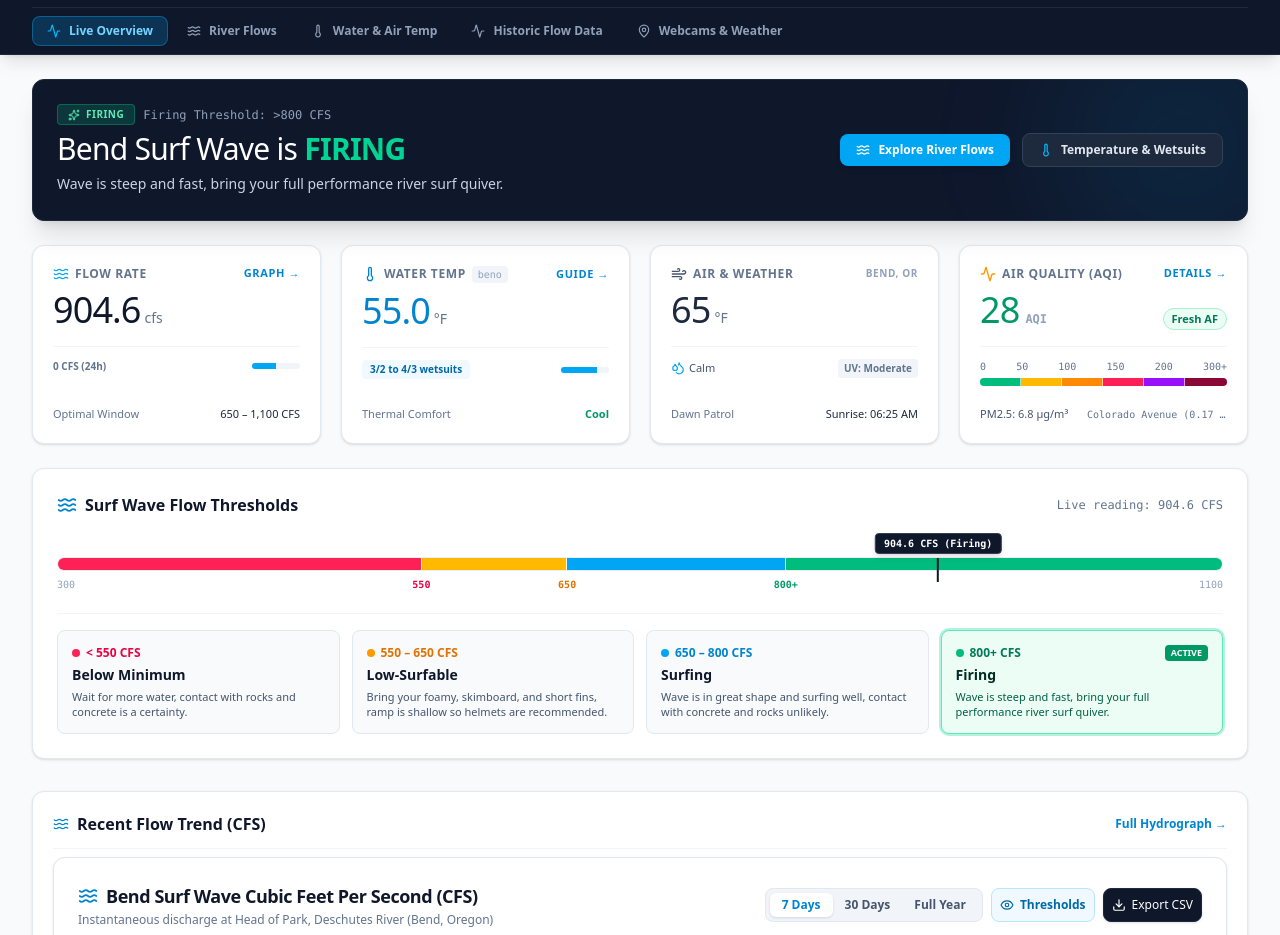
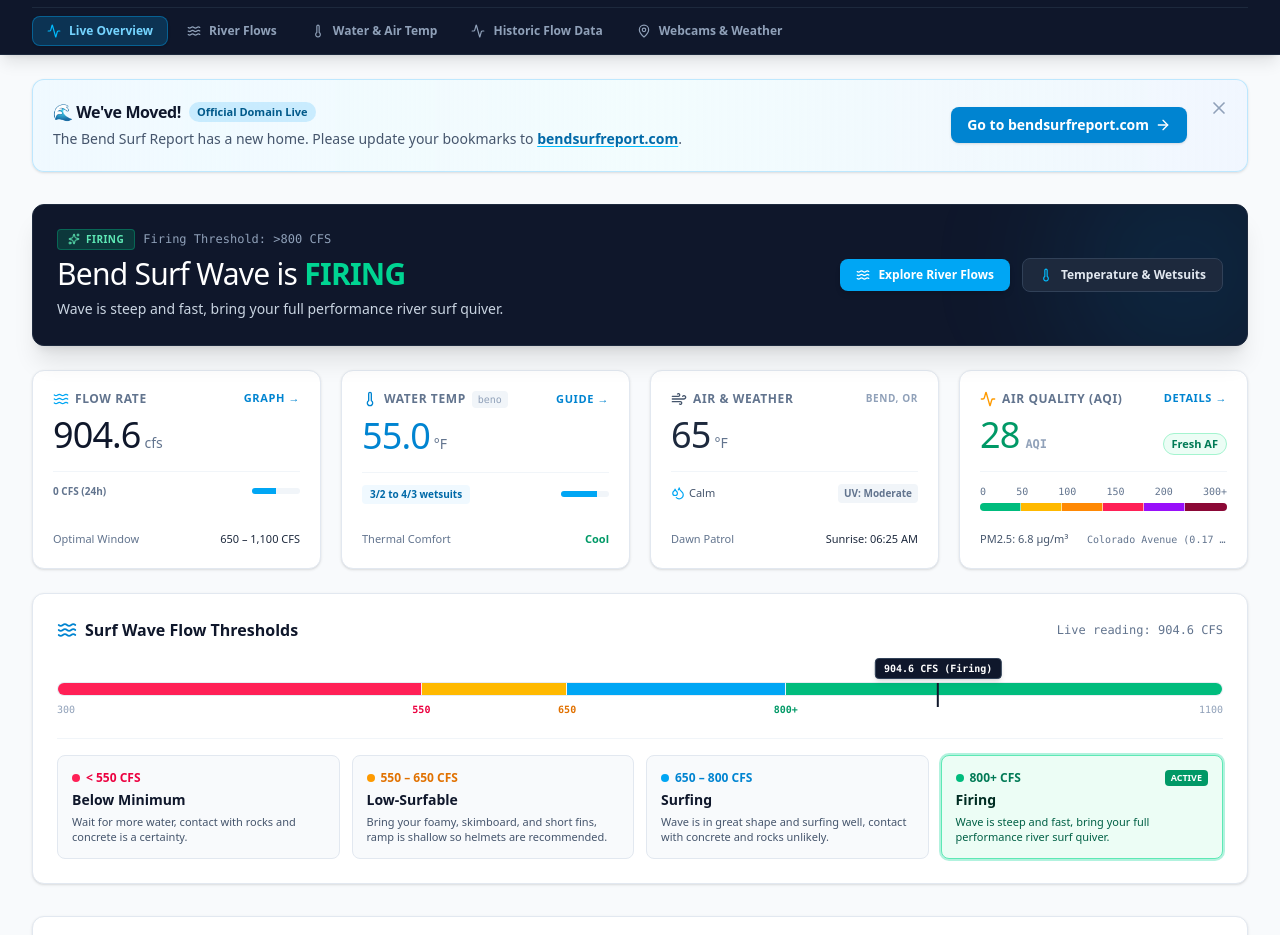
Before and after one commit to nick4rivers/bend-surf-wave, a React (Vite) app: page / in a window 1280 px wide. Shown: the part 57-992 px from the top of the page. Built offline with nearby package versions, Linux system fonts and the light colour scheme; no server answers.

Commit message:
feat: add domain migration banner
Introduce a migration banner to notify users on non-production domains to switch to the new production URL. Also removed the unused CSV export functionality from the flow graph.

```diff
--- a/src/App.tsx
+++ b/src/App.tsx
@@ -6,6 +6,7 @@
 import { HydroNetworkGraph } from "./components/HydroNetworkGraph";
 import { HistoricalGraph } from "./components/HistoricalGraph";
 import { CamsAndWeather } from "./components/CamsAndWeather";
+import { DomainMigrationBanner } from "./components/DomainMigrationBanner";
 import { SurfDataResponse, ActiveTab, UnitType } from "./types";
 import { getSurfReport } from "./services/riverDataService";
 import { Waves, RefreshCw, AlertCircle } from "lucide-react";
@@ -100,7 +101,10 @@
       />
 
       {/* Main Content Area */}
-      <main className="flex-1 max-w-7xl w-full mx-auto px-4 sm:px-6 lg:px-8 py-6 space-y-8">
+      <main className="flex-1 max-w-7xl w-full mx-auto px-4 sm:px-6 lg:px-8 py-6 space-y-6 sm:space-y-8">
+        {/* Domain Migration Banner (only rendered on non-production/preview hostnames) */}
+        <DomainMigrationBanner />
+
         {activeTab === "overview" && (
           <div className="space-y-8 animate-in fade-in duration-300">
             <MetricCards
@@ -114,25 +118,7 @@
 
             {/* Flow & Temperature chart sections stacked full-width */}
             <div className="flex flex-col gap-6">
-              <div className="bg-white border border-slate-200 rounded-xl p-5 shadow-sm flex flex-col justify-between">
-                <div className="flex items-center justify-between pb-3 border-b border-slate-100">
-                  <div className="flex items-center gap-2">
-                    <Waves className="w-4 h-4 text-sky-600" />
-                    <h3 className="font-bold text-slate-900 text-base">
-                      Recent Flow Trend (CFS)
-                    </h3>
-                  </div>
-                  <button
-                    onClick={() => setActiveTab("flow")}
-                    className="text-xs text-sky-600 hover:text-sky-700 font-semibold flex items-center gap-1"
-                  >
-                    Full Hydrograph &rarr;
-                  </button>
-                </div>
-                <div className="py-2">
-                  <FlowGraph data={data} unit={unit} />
-                </div>
-              </div>
+              <FlowGraph data={data} unit={unit} />
 
               <div className="bg-white border border-slate-200 rounded-xl p-5 shadow-sm flex flex-col justify-between">
                 <div className="flex items-center justify-between pb-3 border-b border-slate-100">
--- /dev/null
+++ b/src/components/DomainMigrationBanner.tsx
@@ -0,0 +1,96 @@
+import React, { useState, useEffect } from "react";
+import { ArrowRight, X } from "lucide-react";
+
+export const DomainMigrationBanner: React.FC = () => {
+  const [shouldShow, setShouldShow] = useState(false);
+
+  useEffect(() => {
+    if (typeof window === "undefined") return;
+
+    // Check if user previously dismissed banner in this session
+    const isDismissed = sessionStorage.getItem("bend_migration_banner_dismissed") === "true";
+    if (isDismissed) {
+      setShouldShow(false);
+      return;
+    }
+
+    const host = window.location.hostname.toLowerCase();
+
+    // Do NOT render if the visitor is already on the production domain
+    if (host === "bendsurfreport.com" || host === "www.bendsurfreport.com") {
+      setShouldShow(false);
+      return;
+    }
+
+    // Render for any external or temporary preview domains (e.g. AI Studio, Vercel, Firebase)
+    setShouldShow(true);
+  }, []);
+
+  const handleDismiss = () => {
+    setShouldShow(false);
+    try {
+      sessionStorage.setItem("bend_migration_banner_dismissed", "true");
+    } catch {
+      // Ignore storage errors if disabled
+    }
+  };
+
+  if (!shouldShow) {
+    return null;
+  }
+
+  return (
+    <div
+      id="domain-migration-banner"
+      role="alert"
+      className="relative overflow-hidden rounded-xl border border-sky-200/90 bg-gradient-to-r from-sky-50 via-cyan-50/50 to-blue-50/80 p-4 sm:p-5 shadow-sm text-slate-800 transition-all animate-in fade-in slide-in-from-top-2 duration-300"
+    >
+      {/* Top right dismiss button on mobile/desktop */}
+      <button
+        id="migration-banner-dismiss-btn"
+        type="button"
+        onClick={handleDismiss}
+        aria-label="Dismiss notification"
+        className="absolute top-3 right-3 p-1.5 rounded-lg text-slate-400 hover:text-slate-700 hover:bg-sky-100/70 transition-colors focus:outline-none focus:ring-2 focus:ring-sky-500"
+      >
+        <X className="h-5 w-5" />
+      </button>
+
+      <div className="flex flex-col sm:flex-row sm:items-center justify-between gap-3.5 sm:gap-6 pr-8 sm:pr-10">
+        {/* Messaging */}
+        <div className="flex-1 min-w-0 space-y-1">
+          <div className="flex items-center gap-2 flex-wrap">
+            <h3 className="text-base font-bold text-slate-900 tracking-tight">
+              🌊 We&apos;ve Moved!
+            </h3>
+            <span className="inline-flex items-center px-2 py-0.5 rounded-full text-[11px] font-semibold bg-sky-200/70 text-sky-800">
+              Official Domain Live
+            </span>
+          </div>
+          <p className="text-xs sm:text-sm text-slate-600 leading-relaxed max-w-2xl">
+            The Bend Surf Report has a new home. Please update your bookmarks to{" "}
+            <a
+              href="https://www.bendsurfreport.com"
+              className="font-semibold text-sky-700 underline hover:text-sky-800 decoration-sky-400 underline-offset-2"
+            >
+              bendsurfreport.com
+            </a>
+            .
+          </p>
+        </div>
+
+        {/* Action button */}
+        <div className="pt-1 sm:pt-0 sm:self-center shrink-0">
+          <a
+            id="migration-banner-redirect-btn"
+            href="https://www.bendsurfreport.com"
+            className="inline-flex items-center justify-center gap-1.5 w-full sm:w-auto px-4 py-2 rounded-lg bg-sky-600 hover:bg-sky-700 active:bg-sky-800 text-white font-semibold text-xs sm:text-sm shadow-sm transition-colors whitespace-nowrap"
+          >
+            <span>Go to bendsurfreport.com</span>
+            <ArrowRight className="h-4 w-4" />
+          </a>
+        </div>
+      </div>
+    </div>
+  );
+};
--- a/src/components/FlowGraph.tsx
+++ b/src/components/FlowGraph.tsx
@@ -9,7 +9,7 @@
   ReferenceLine,
   CartesianGrid,
 } from "recharts";
-import { Waves, Calendar, Download, Eye, TrendingUp, Maximize2 } from "lucide-react";
+import { Waves, Calendar, Eye, TrendingUp, Maximize2 } from "lucide-react";
 import { SurfDataResponse, TimeRange, UnitType } from "../types";
 import { formatHydroDateTime } from "../utils/dateUtils";
 
@@ -82,32 +82,6 @@
     return { min, max, avg, current };
   }, [filteredData]);
 
-  // Export current view data as CSV
-  const handleExportCSV = () => {
-    const headers = "Date,CFS,M3_per_sec,Status\n";
-    const rows = filteredData
-      .map((d) => {
-        const status =
-          d.cfs >= 800
-            ? "FIRING"
-            : d.cfs >= 650
-            ? "SURFING"
-            : d.cfs >= 550
-            ? "LOW-SURFABLE"
-            : "BELOW MINIMUM";
-        return `"${d.date}",${d.cfs},${(d.cfs * 0.0283).toFixed(2)},"${status}"`;
-      })
-      .join("\n");
-    const blob = new Blob([headers + rows], { type: "text/csv;charset=utf-8;" });
-    const url = URL.createObjectURL(blob);
-    const link = document.createElement("a");
-    link.setAttribute("href", url);
-    link.setAttribute("download", `Bend_Surf_Wave_Flow_${timeRange}.csv`);
-    document.body.appendChild(link);
-    link.click();
-    document.body.removeChild(link);
-  };
-
   // Custom Tooltip
   const CustomTooltip = ({ active, payload, label }: any) => {
     if (active && payload && payload.length) {
@@ -162,7 +136,7 @@
             <div className="flex items-center gap-2">
               <Waves className="w-5 h-5 text-sky-600" />
               <h3 className="font-bold text-base sm:text-lg text-slate-900 tracking-tight">
-                Bend Surf Wave Cubic Feet Per Second (CFS)
+                Bend Surf Wave Current Flow (CFS)
               </h3>
             </div>
             <p className="text-xs text-slate-500 mt-0.5">
@@ -170,7 +144,7 @@
             </p>
           </div>
 
-          {/* Time Range Filter Buttons & CSV Export */}
+          {/* Time Range Filter Buttons */}
           <div className="flex flex-wrap items-center gap-2">
             <div className="flex bg-slate-100 border border-slate-200 rounded-lg p-1 text-xs">
               {(["7d", "30d", "all"] as TimeRange[]).map((r) => (
@@ -201,16 +175,6 @@
             >
               <Eye className="w-3.5 h-3.5" />
               <span className="hidden sm:inline">Thresholds</span>
-            </button>
-
-            <button
-              id="export-flow-csv-btn"
-              onClick={handleExportCSV}
-              className="p-2 rounded-lg bg-slate-900 hover:bg-slate-800 text-white border border-slate-800 text-xs font-medium flex items-center gap-1.5 transition shadow-sm"
-              title="Download raw flow CSV data"
-            >
-              <Download className="w-3.5 h-3.5" />
-              <span className="hidden sm:inline">Export CSV</span>
             </button>
           </div>
         </div>
```
